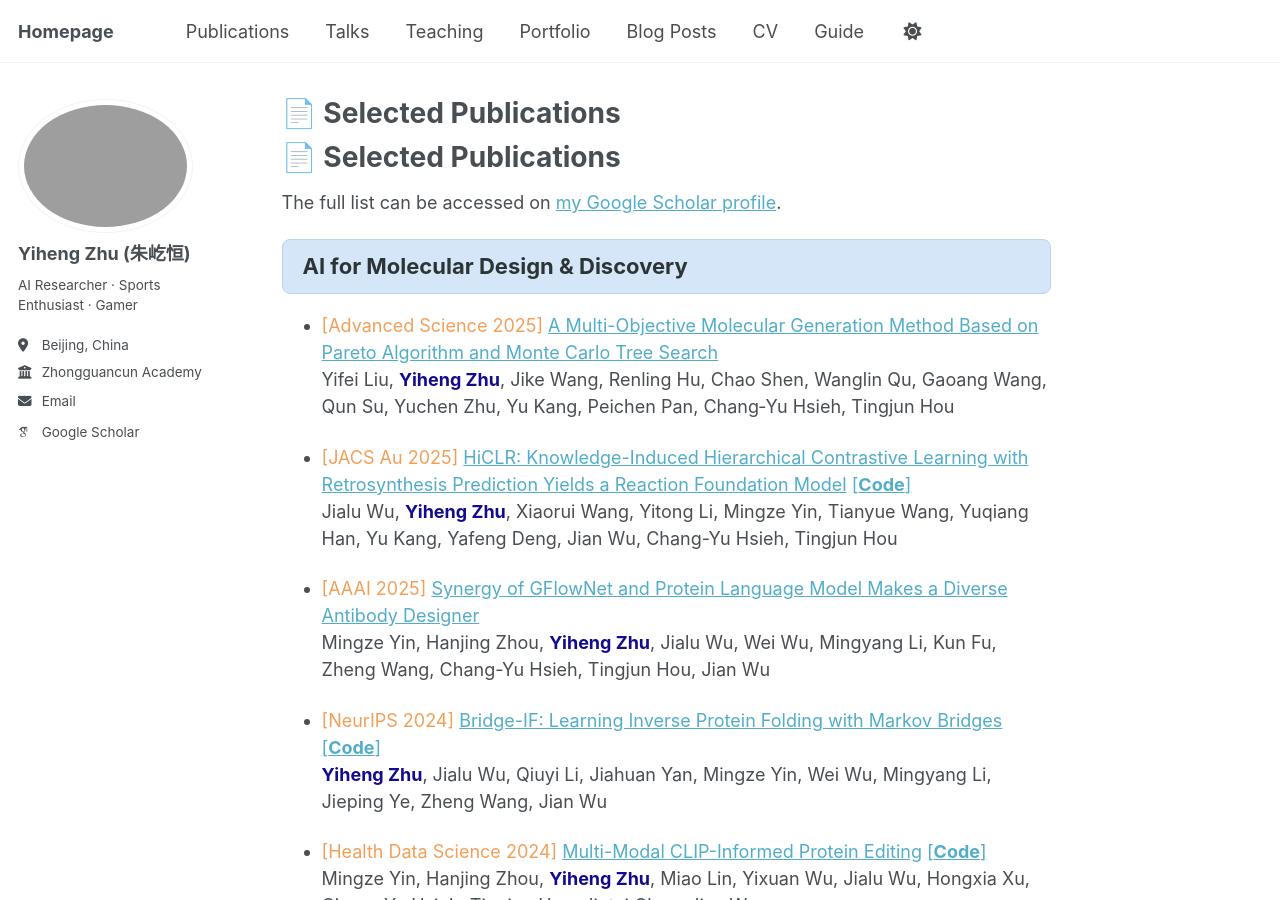
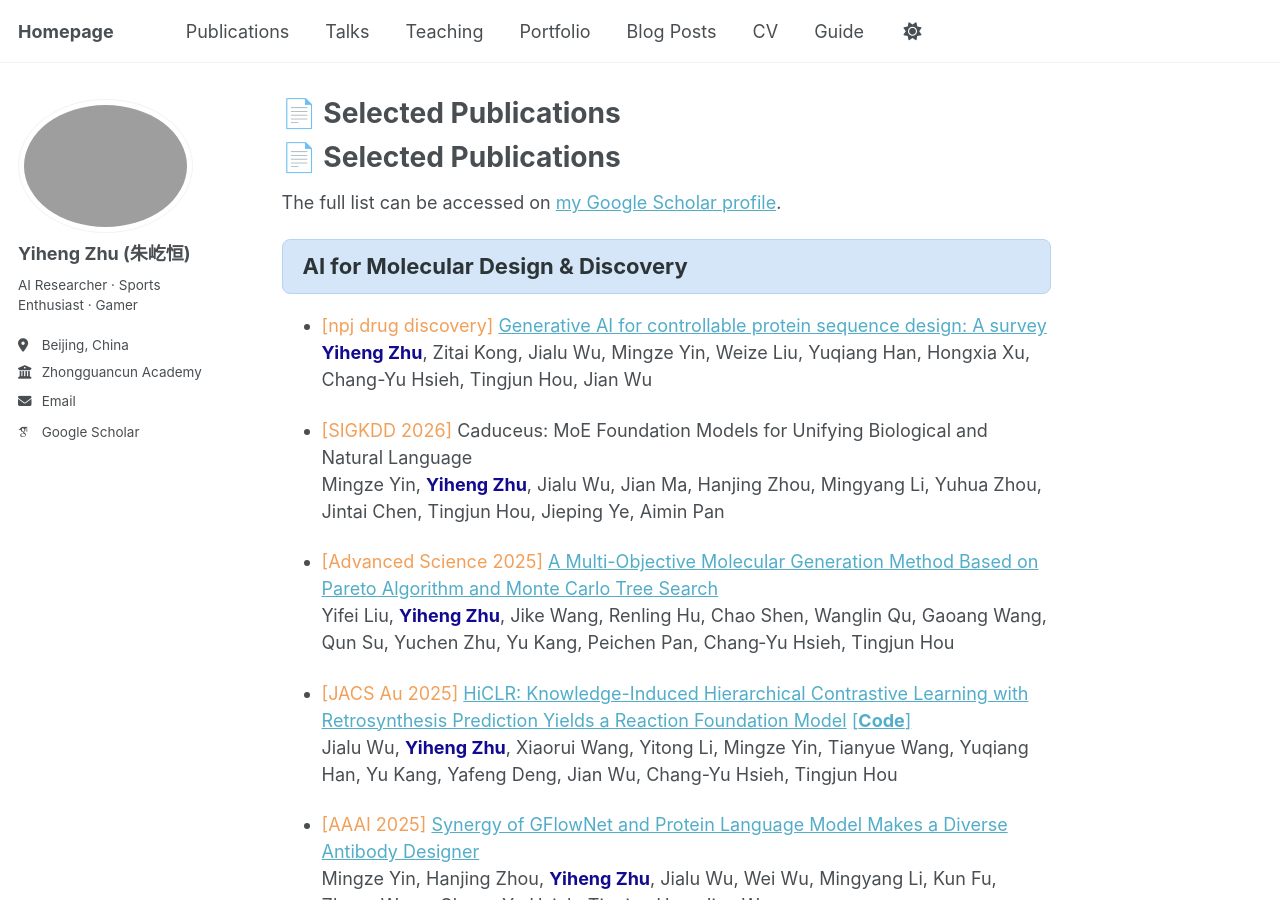
Before and after one commit to derrickzhu147/derrickzhu147.github.io, a Jekyll site: the page built from _pages/pub.md, in a window 1280 px wide and 900 px high. Built offline with Jekyll 4.4.1, drawn with Linux system fonts in a browser that asks for light colours; some web fonts are replaced; our own code applies the rules of GitHub Pages for plain Markdown files.

Commit message:
Update pub.md

```diff
--- a/_pages/pub.md
+++ b/_pages/pub.md
@@ -4,6 +4,16 @@ The full list can be accessed on <a href="https://scholar.google.com/citations?u
 <div style="background:#D4E6F8;color:#2D3436;padding:10px 20px;border-radius:8px;font-size:22px;font-weight:bold;border:1px solid #B8D4F0">
 AI for Molecular Design & Discovery
 </div>
+
+- <span style="color:#F29F58;">[npj drug discovery]</span>
+  [Generative AI for controllable protein sequence design: A survey](https://www.nature.com/articles/s44386-026-00054-5)
+  **<span style="color:#120A8F;">Yiheng Zhu</span>**, Zitai Kong, Jialu Wu, Mingze Yin, Weize Liu, Yuqiang Han, Hongxia Xu, Chang-Yu Hsieh, Tingjun Hou, Jian Wu
+
+
+- <span style="color:#F29F58;">[SIGKDD 2026]</span>
+  Caduceus: MoE Foundation Models for Unifying Biological and Natural Language
+  Mingze Yin, **<span style="color:#120A8F;">Yiheng Zhu</span>**, Jialu Wu, Jian Ma, Hanjing Zhou, Mingyang Li, Yuhua Zhou, Jintai Chen, Tingjun Hou, Jieping Ye, Aimin Pan
+
 
 - <span style="color:#F29F58;">[Advanced Science 2025]</span>
   [A Multi-Objective Molecular Generation Method Based on Pareto Algorithm and Monte Carlo Tree Search](https://advanced.onlinelibrary.wiley.com/doi/full/10.1002/advs.202410640)
```
